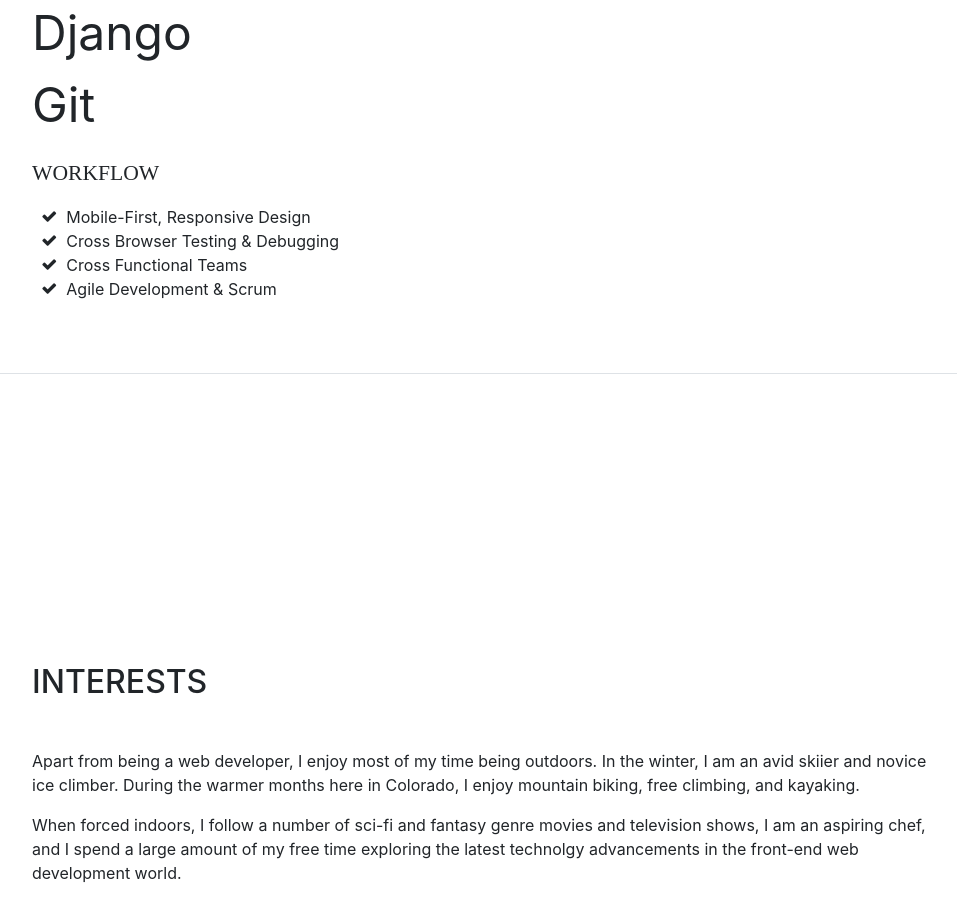
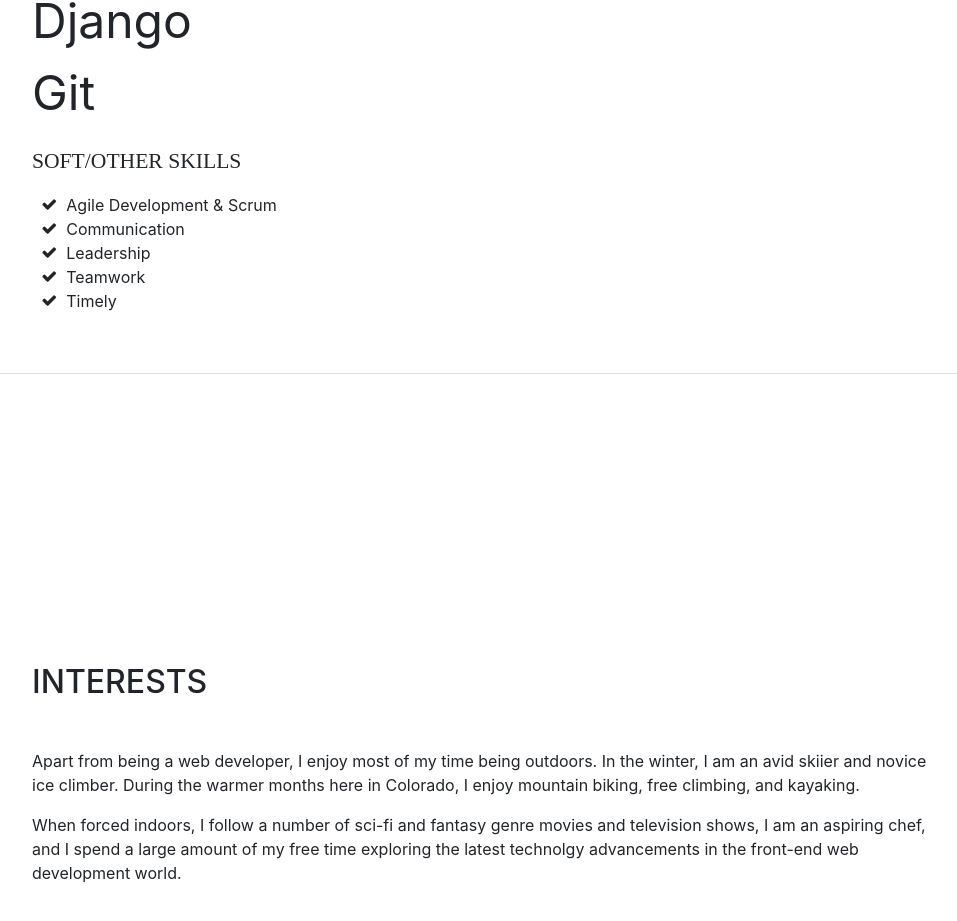
Before and after one commit to ryanc3412/ryanc3412.github.io, a website with bundled scripts: page index.html in a window 1280 px wide. Shown: the part 2863-3784 px from the top of the page, without its empty margins (288-1245 px from the left). Built offline with nearby package versions, Linux system fonts and the light colour scheme; a web font is replaced by a local one.

Commit message:
Update soft skills

```diff
--- a/index.html
+++ b/index.html
@@ -172,40 +172,38 @@
           <ul class="list-inline list-icons">
             <li>
               <i class="fa-li fa fa-check"></i>
-              Python
-            </li>
+              Python</li>
             <li>
               <i class="fa-li fa fa-check"></i>
-              Java
-            </li>
+              Java</li>
             <li>
               <i class="fa-li fa fa-check"></i>
-              Kotlin
-            </li>
+              Kotlin</li>
             <li>
               <i class="fa-li fa fa-check"></i>
-              Django
-            </li>
+              Django</li>
             <li>
               <i class="fa-li fa fa-check"></i>
-              Git
-            </li>
+              Git</li>
           </ul>
 
-          <div class="subheading mb-3">Workflow</div>
+          <div class="subheading mb-3">Soft/Other Skills</div>
           <ul class="fa-ul mb-0">
             <li>
               <i class="fa-li fa fa-check"></i>
-              Mobile-First, Responsive Design</li>
+              Agile Development & Scrum</li>
             <li>
               <i class="fa-li fa fa-check"></i>
-              Cross Browser Testing &amp; Debugging</li>
+              Communication</li>
             <li>
               <i class="fa-li fa fa-check"></i>
-              Cross Functional Teams</li>
+              Leadership</li>
             <li>
               <i class="fa-li fa fa-check"></i>
-              Agile Development &amp; Scrum</li>
+              Teamwork</li>
+            <li>
+              <i class="fa-li fa fa-check"></i>
+              Timely</li>
           </ul>
         </div>
       </section>
```
